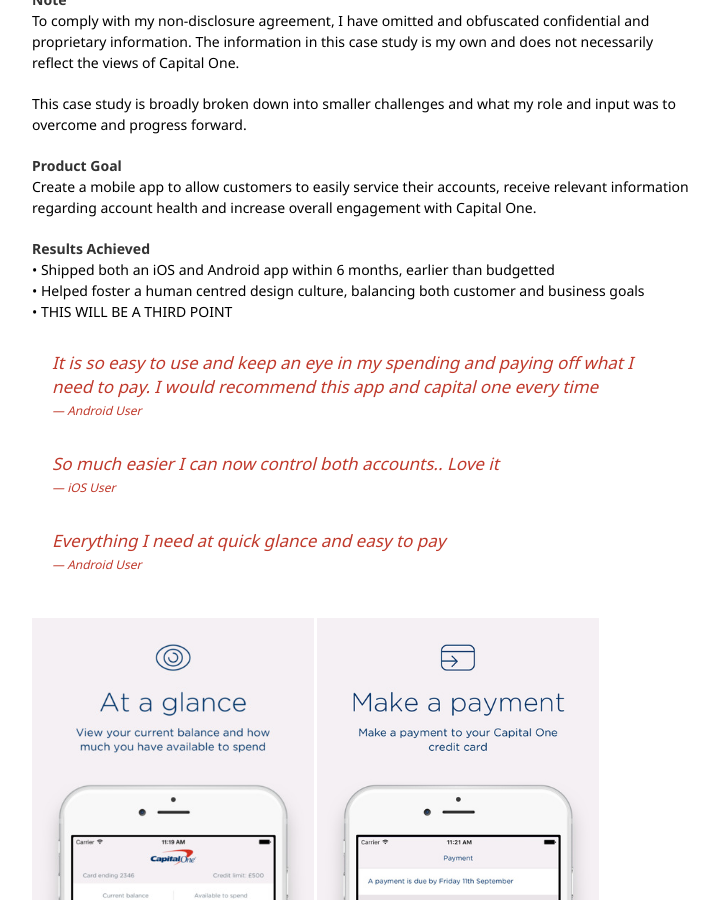
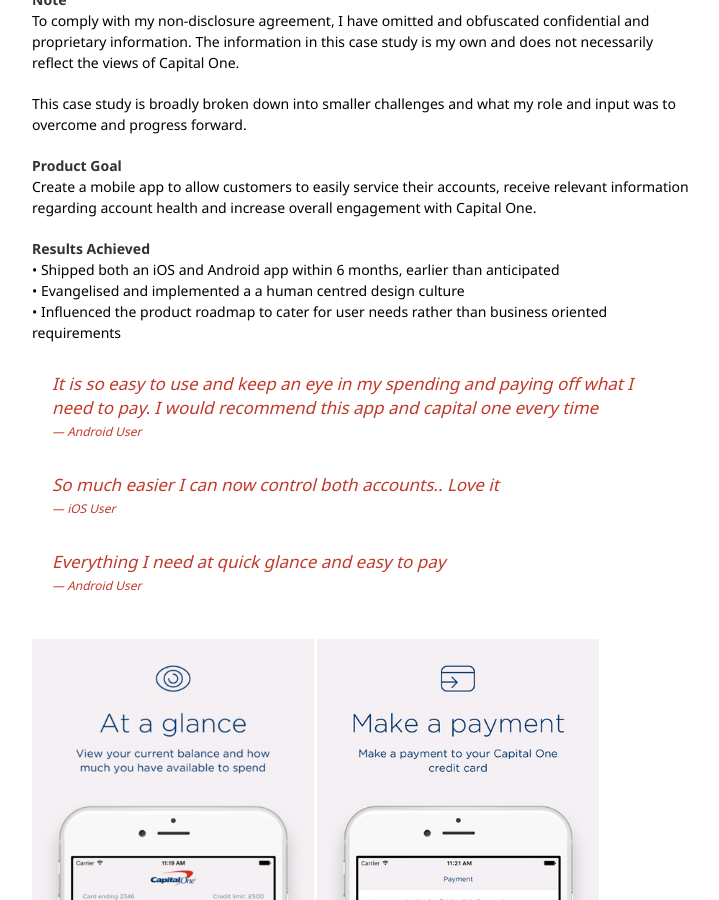
Before and after one commit to syeef/syeefkarim-2016-v0, a Jekyll site: the page built from portfolio/capitalone.md, in a window 1280 px wide and 900 px high, scrolled down 483 px. Shown: the whole window, without its empty margins (279-998 px from the left). Built offline with Jekyll 4.4.1, drawn with Linux system fonts in a browser that asks for light colours.

Commit message:
update capital one page

```diff
--- a/portfolio/capitalone.md
+++ b/portfolio/capitalone.md
@@ -16,9 +16,9 @@ This case study is broadly broken down into smaller challenges and what my role
 Create a mobile app to allow customers to easily service their accounts, receive relevant information regarding account health and increase overall engagement with Capital One.
 
 **Results Achieved**
-• Shipped both an iOS and Android app within 6 months, earlier than budgetted
-• Helped foster a human centred design culture, balancing both customer and business goals
-• THIS WILL BE A THIRD POINT
+• Shipped both an iOS and Android app within 6 months, earlier than anticipated
+• Evangelised and implemented a a human centred design culture
+• Influenced the product roadmap to cater for user needs rather than business oriented requirements
 
 >It is so easy to use and keep an eye in my spending and paying off what I need to pay. I would recommend this app and capital one every time <cite>Android User</cite>
 
```
